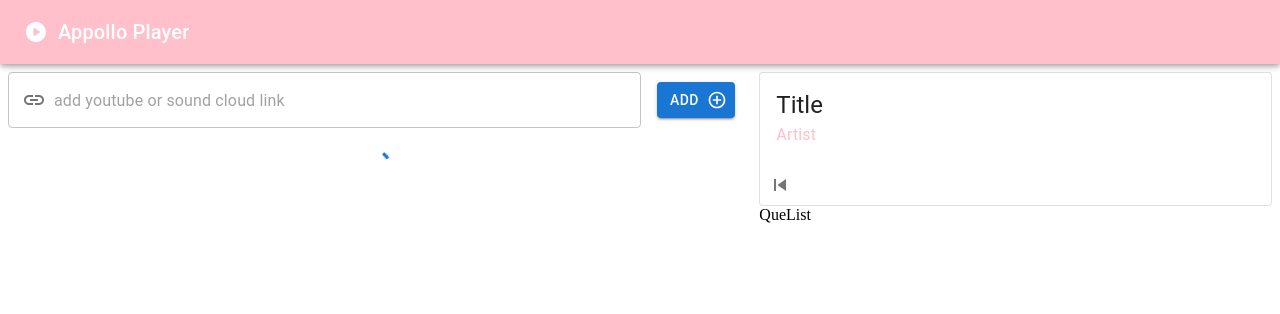
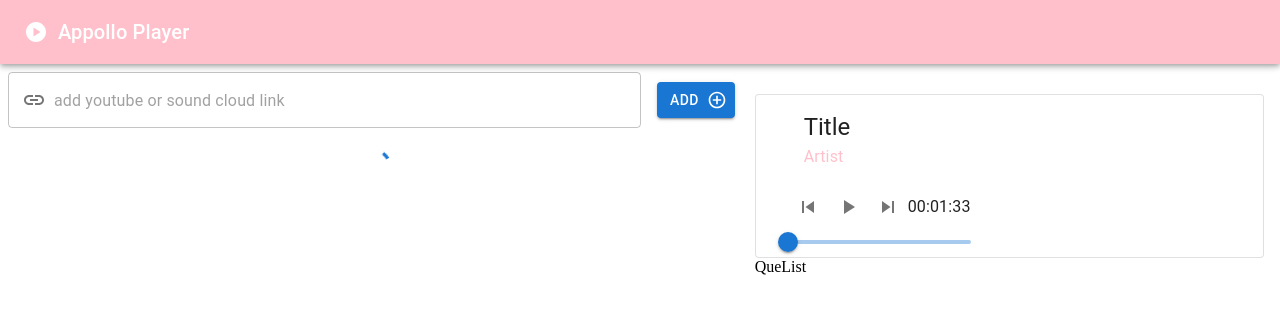
Before and after one commit to imran-farooq7/appollo-player, a React (Vite) app: page / in a window 1280 px wide. Shown: the top 314 px of the page. Built offline with nearby package versions, Linux system fonts and the light colour scheme.

Commit message:
song player component completed

```diff
--- a/src/App.tsx
+++ b/src/App.tsx
@@ -20,7 +20,17 @@ const App = () => {
 					<AddSong />
 					<SongList />
 				</Grid>
-				<Grid item xs={12} md={5}>
+				<Grid
+					style={{
+						position: "fixed",
+						width: "100%",
+						top: "70px",
+						right: "1rem",
+					}}
+					item
+					xs={12}
+					md={5}
+				>
 					<SongPlayer />
 				</Grid>
 			</Grid>
--- /dev/null
+++ b/src/components/SongPlayer.css
@@ -0,0 +1,25 @@
+.container {
+	display: flex;
+	justify-content: space-between;
+}
+.details {
+	display: flex;
+	flex-direction: column;
+	padding: 0px 2rem;
+}
+.content {
+	flex: "1 0 auto";
+}
+.thumbnail {
+	width: 160px;
+	height: 160px;
+}
+.controls {
+	display: flex;
+	align-items: center;
+	padding-left: 0 1rem;
+}
+.playButton {
+	width: 37px;
+	height: 37px;
+}
--- a/src/components/SongPlayer.tsx
+++ b/src/components/SongPlayer.tsx
@@ -1,12 +1,20 @@
 import QueList from "./QueList";
-import { Card, CardContent, Typography, IconButton } from "@mui/material";
-import { SkipPrevious } from "@mui/icons-material";
+import {
+	Card,
+	CardContent,
+	Typography,
+	IconButton,
+	Slider,
+	CardMedia,
+} from "@mui/material";
+import { PlayArrow, SkipNext, SkipPrevious } from "@mui/icons-material";
+import "./SongPlayer.css";
 const SongPlayer = () => {
 	return (
 		<>
-			<Card variant="outlined">
-				<div>
-					<CardContent>
+			<Card variant="outlined" className="container">
+				<div className="details">
+					<CardContent className="content">
 						<Typography variant="h5" component="h3">
 							Title
 						</Typography>
@@ -14,12 +22,23 @@ const SongPlayer = () => {
 							Artist
 						</Typography>
 					</CardContent>
-					<div>
+					<div className="controls">
 						<IconButton>
 							<SkipPrevious />
 						</IconButton>
+						<IconButton>
+							<PlayArrow className="playButton" />
+						</IconButton>
+						<IconButton>
+							<SkipNext />
+						</IconButton>
+						<Typography variant="subtitle1" component="p">
+							00:01:33
+						</Typography>
 					</div>
+					<Slider min={0} max={1} step={0.01} />
 				</div>
+				<CardMedia image="" className="thumbnail" />
 			</Card>
 			<QueList />
 		</>
```
